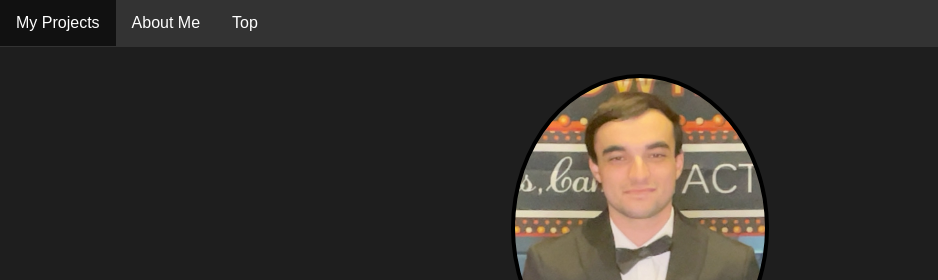
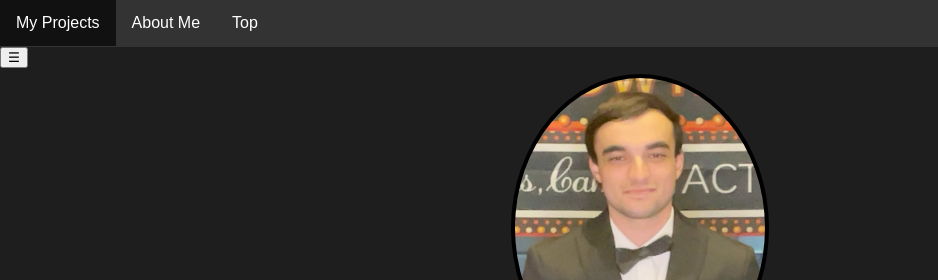
Before and after one commit to KevinAdkins/MyPortfolio, a plain HTML site: page index.html in a window 1280 px wide. Shown: the top 280 px of the page, 0-938 px from the left. Drawn offline with Linux system fonts and the light colour scheme.

Commit message:
Fix HTML structure and add navigation button

```diff
--- a/index.html
+++ b/index.html
@@ -43,6 +43,9 @@
   </div>
   </ul>
   </div>
+  <button class="nav-toggle" aria-label="toggle navigation">
+  ☰
+  </button>
   </nav>
 
 <canvas id="pfp" class="pfp" width="150" height="150"></canvas>
```
